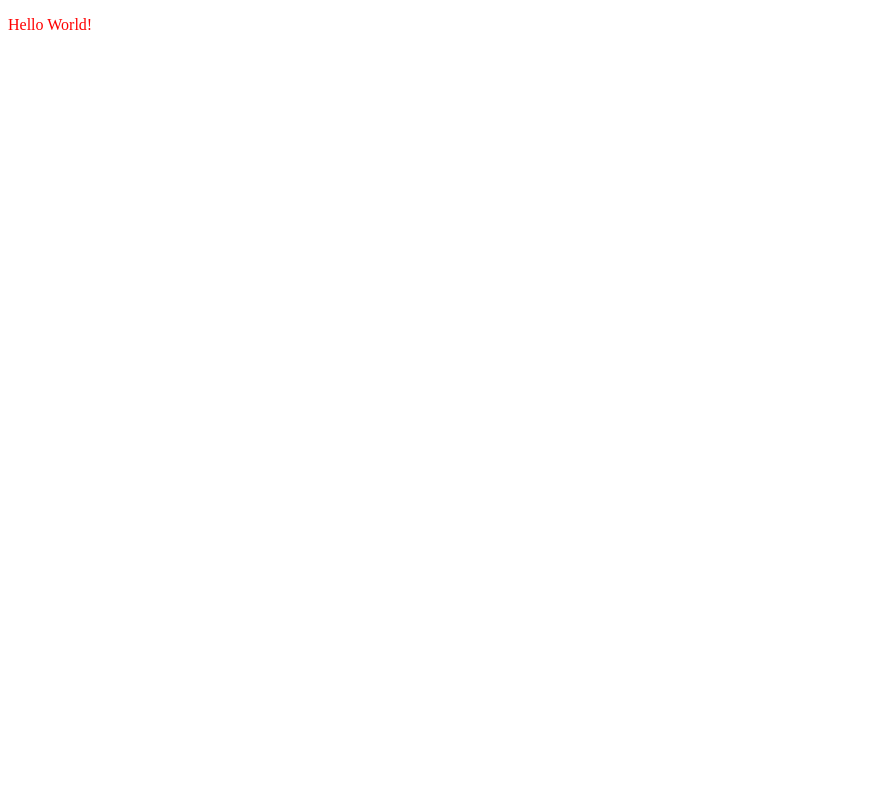
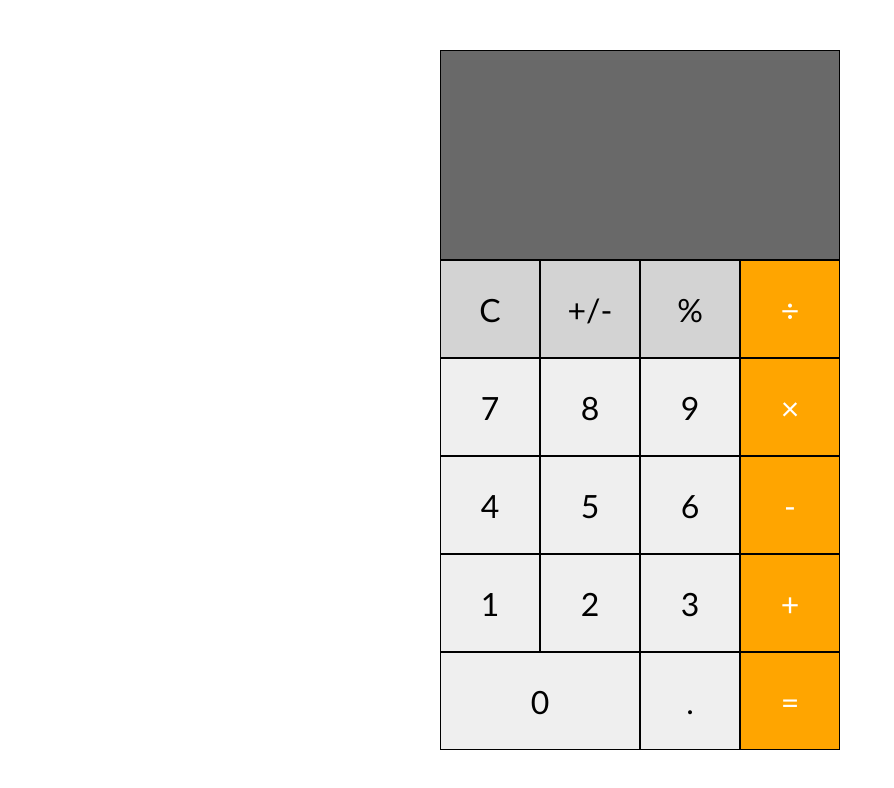
Before and after one commit to xswitch/odin_calculator, a plain HTML site: page index.html in a window 1280 px wide. Shown: the whole page, without its empty margins (0-894 px from the left). Drawn offline with Linux system fonts and the light colour scheme.

Commit message:
Added the html and css

```diff
--- a/index.html
+++ b/index.html
@@ -8,6 +8,29 @@
     <script src="script.js" defer></script>
 </head>
 <body>
-    <p>Hello World!</p>
+    <div class="calculatorBody">
+        <div class="display"></div>
+        <div class="buttonContainer">
+            <button class="action">C</button>
+            <button class="action">+/-</button>
+            <button class="action">%</button>
+            <button class="operator">÷</button>
+            <button class="number">7</button>
+            <button class="number">8</button>
+            <button class="number">9</button>
+            <button class="operator">×</button>
+            <button class="number">4</button>
+            <button class="number">5</button>
+            <button class="number">6</button>
+            <button class="operator">-</button>
+            <button class="number">1</button>
+            <button class="number">2</button>
+            <button class="number">3</button>
+            <button class="operator">+</button>
+            <button class="number span-2">0</button>
+            <button class="number">.</button>
+            <button class="operator">=</button>
+        </div>
+    </div>
 </body>
 </html>
--- a/script.js
+++ b/script.js
@@ -13,3 +13,22 @@ function multiply(num1, num2) {
 function divide(num1, num2) {
     return num1 / num2;
 }
+
+function operate(operator, firstNum, secondNum) {
+    switch (operator) {
+        case '+':
+            return add(firstNum, secondNum);
+        case '-':
+            return subtract(firstNum, secondNum);
+        case '*':
+            return multiply(firstNum, secondNum);
+        case '/':
+            return divide(firstNum, secondNum);
+        default:
+            break;
+    }
+}
+
+let storedNumber = 0;
+let currentNumber = 0;
+let operator = '';
--- a/style.css
+++ b/style.css
@@ -1,3 +1,63 @@
-p {
-    color: red;
+* {
+    margin: 0px;
+    padding: 0px;
+    box-sizing: border-box;
 }
+
+body {
+    height: 100vh;
+    display: flex;
+    align-items: center;
+    justify-content: center;
+}
+
+.calculatorBody {
+    background-color: black;
+    height: 700px;
+    width: 400px;
+    display: grid;
+    grid-template-rows: 30% 70%;
+}
+
+.display {
+    background-color: dimgray;
+    border: 1px solid black;
+}
+
+.buttonContainer {
+    background-color: dimgray;
+    display: grid;
+    grid-template-columns: repeat(4, 1fr);
+    grid-template-rows: repeat(5, 1fr);
+}
+
+.action,
+.operator,
+.number {
+    font-size: 32px;
+    font-weight: 100;
+    font-family: 'Trebuchet MS', 'Lucida Sans Unicode', 'Lucida Grande', 'Lucida Sans', Arial, sans-serif;
+    border: 1px solid black;
+    transition: all 0.1s;
+}
+
+button:hover {
+    filter: brightness(85%);
+}
+
+button:active {
+    transform: scale(0.96);
+}
+
+.operator {
+    background-color: orange;
+    color: white;
+}
+
+.action {
+    background-color: lightgray;
+}
+
+.span-2 {
+    grid-column: span 2;
+}
```
